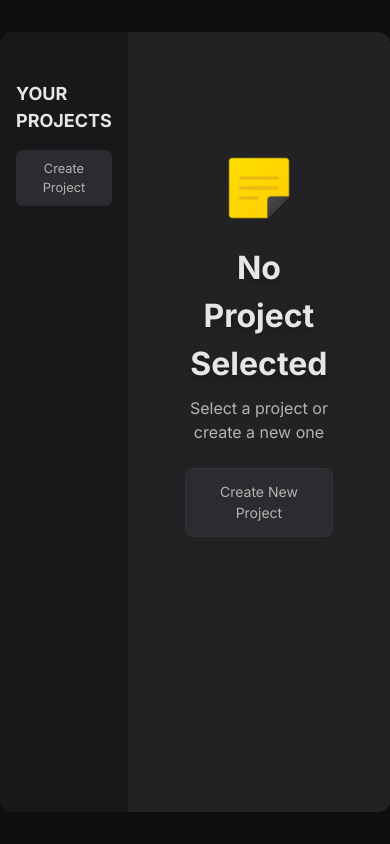
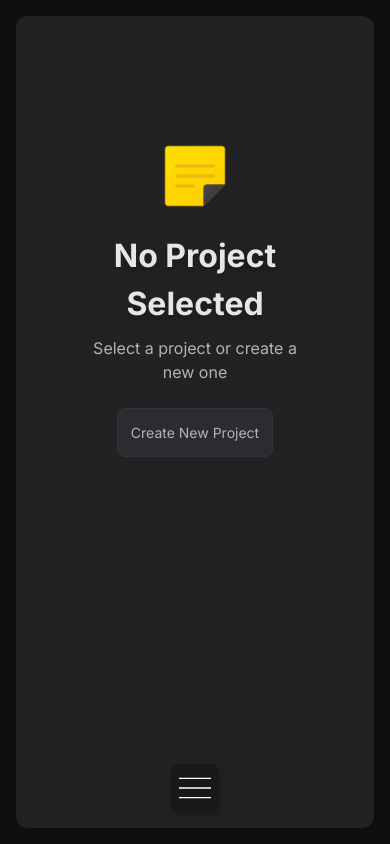
Before and after one commit to Fanitonia/mini-reacts, a React (Vite) app: page /#/project-manager in a window 390 px wide. Built offline with nearby package versions, Linux system fonts and the light colour scheme.

Commit message:
feat(project-manager) add mobile menu and improvements on responsiveness

```diff
--- a/src/modules/project-manager/ProjectManager.module.scss
+++ b/src/modules/project-manager/ProjectManager.module.scss
@@ -3,23 +3,20 @@
 
 .global-container {
   @include flex-justify();
-  height: 100%;
+  min-height: 100dvh;
+  background-color: var(--color-bg-dark);
   font-family: "Inter", sans-serif;
-  background-color: var(--color-bg-dark);
 
   > main {
     @include flex();
-    max-width: 70%;
-    flex: 1 0 auto;
+    position: relative;
+    flex: 1;
+    max-width: 60rem;
+    min-height: 500px;
     margin: 2rem;
 
-    @media (max-width: 768px) {
-      margin: 2rem 4%;
-      max-width: 100%;
+    @media (max-width: 767px) {
+      margin: 1rem;
     }
   }
-
-  button {
-    cursor: pointer;
-  }
 }
--- /dev/null
+++ b/src/modules/project-manager/components/MobileMenu/MobileMenu.module.scss
@@ -0,0 +1,67 @@
+@use "@styles/mixins.scss" as *;
+
+.mobile-menu {
+  display: none;
+  width: fit-content;
+  position: relative;
+
+  @media (max-width: 767px) {
+    display: block;
+    position: absolute;
+    left: 0;
+    right: 0;
+    bottom: 0;
+    margin: 0 auto;
+  }
+
+  > button {
+    padding: 0.5rem;
+    margin-bottom: 1rem;
+    background-color: var(--color-bg);
+    border: none;
+    border-radius: 0.5rem;
+    box-shadow: var(--shadow);
+    overflow: hidden;
+
+    > img {
+      height: 2rem;
+    }
+  }
+
+  > .open-menu {
+    position: absolute;
+    bottom: 5rem;
+    left: 50%;
+    transform: translateX(-50%);
+    min-width: 10rem;
+    font-size: 0.875rem;
+    background-color: var(--color-bg);
+    border: 1px solid var(--color-border-muted);
+    border-radius: 0.5rem;
+    box-shadow: var(--shadow);
+    padding: 1rem;
+
+    @include flex(column, 10px);
+
+    > li {
+        text-align: center;
+
+      > button {
+        width: 100%;
+        color: var(--color-text);
+        background-color: transparent;
+        border: none;
+        border-radius: 0.5rem;
+        padding: 0.25rem 0.5rem;
+      }
+    }
+
+    >button {
+        color: var(--color-text-muted);
+        background-color: var(--color-bg-light);
+        border: 1px solid var(--color-border);
+        border-radius: 0.5rem;
+        padding: 0.25rem 0.5rem;
+    }
+  }
+}
--- /dev/null
+++ b/src/modules/project-manager/components/MobileMenu/MobileMenu.tsx
@@ -0,0 +1,47 @@
+import { useState } from "react";
+import styles from "./MobileMenu.module.scss";
+import type { ProjectsState } from "../../types/ProjectsState";
+import menu from "../../assets/menu.svg";
+import menuOpen from "../../assets/menu-open.svg";
+
+type MobileMenuProps = {
+    projectsState: ProjectsState,
+    onSelect: (id: string) => void
+    onShowCreateProject: () => void
+}
+
+export default function MobileMenu({ projectsState, onSelect, onShowCreateProject }: MobileMenuProps) {
+    const [isMenuOpen, setIsMenuOpen] = useState(false);
+    const menuIcon = isMenuOpen ? menuOpen : menu;
+
+    function toggleMenu() {
+        setIsMenuOpen(prevState => (!prevState))
+    }
+
+    function onSelectProject(id: string)  {
+        onSelect(id);
+        toggleMenu();
+    }
+
+    function onCreateProject() {
+        onShowCreateProject();
+        toggleMenu();
+    }
+
+    return (
+        <div className={styles["mobile-menu"]}>
+            <button onClick={toggleMenu}> <img src={menuIcon} alt="Menu" /></button>
+
+            {isMenuOpen &&
+                <div className={styles["open-menu"]}>
+                    {projectsState.projects.map((project, index) => (
+                        <li key={index}>
+                            <button onClick={() => onSelectProject(project.id)} >{project.title}</button>
+                        </li>
+                    ))}
+                    <button onClick={onCreateProject}>Create Project</button>
+                </div>
+            }
+        </div>
+    )
+}
--- a/src/modules/project-manager/components/ProjectSelected/ProjectSelected.module.scss
+++ b/src/modules/project-manager/components/ProjectSelected/ProjectSelected.module.scss
@@ -15,13 +15,14 @@
       justify-content: space-between;
 
       > h1 {
-        font-size: 1.75rem;
+        font-size: clamp(1.5rem, 0.738rem + 3.81vw, 1.75rem);
       }
 
       > button {
         background: none;
         border: none;
         color: var(--color-text-muted);
+        font-size: clamp(0.875rem, 0.494rem + 1.905vw, 1rem);
 
         &:hover {
           color: var(--color-text);
@@ -31,6 +32,7 @@
 
     > .date {
       color: var(--color-text-muted);
+      font-size: clamp(0.875rem, 0.494rem + 1.905vw, 1rem);
     }
 
     > .description {
--- a/src/modules/project-manager/components/ProjectView/ProjectView.module.scss
+++ b/src/modules/project-manager/components/ProjectView/ProjectView.module.scss
@@ -2,9 +2,14 @@
 
 .project-view-container {
   @include flex-justify();
-  flex-grow: 1;
-  padding: min(2rem, 5%);
   background-color: var(--color-bg-light);
   border-top-right-radius: 0.75rem;
   border-bottom-right-radius: 0.75rem;
+  padding: 1.5rem;
+  flex: 4;
+
+  @media (max-width: 767px) {
+    border-top-left-radius: 0.75rem;
+    border-bottom-left-radius: 0.75rem;
+  }
 }
--- a/src/modules/project-manager/components/Sidebar/ProjectsSidebar.module.scss
+++ b/src/modules/project-manager/components/Sidebar/ProjectsSidebar.module.scss
@@ -1,13 +1,16 @@
 @use "@styles/mixins.scss" as *;
 
 .aside-container {
-  width: 30%;
-  min-width: min-content;
-  padding: 3rem 1rem;
   background-color: var(--color-bg);
   color: var(--color-text);
   border-top-left-radius: 0.75rem;
   border-bottom-left-radius: 0.75rem;
+  padding: 3rem 1rem;
+  flex: 1;
+
+  @media (max-width: 767px) {
+    display: none;
+  }
 
   > h2 {
     margin-bottom: 1rem;
@@ -58,18 +61,3 @@
     }
   }
 }
-
-@media (min-width: 768px) {
-  .aside-container {
-    width: 16rem;
-    padding: 3rem 2rem;
-
-    > h2 {
-      font-size: 1.25rem;
-    }
-
-    > button {
-      font-size: 0.9rem;
-    }
-  }
-}
--- a/src/modules/project-manager/components/Sidebar/ProjectsSidebar.tsx
+++ b/src/modules/project-manager/components/Sidebar/ProjectsSidebar.tsx
@@ -1,7 +1,7 @@
 import styles from "./ProjectsSidebar.module.scss";
 import type { ProjectData } from "../../types/ProjectData";
 import type { ProjectsState } from "../../types/ProjectsState";
-
+import MobileMenu from "../MobileMenu/MobileMenu";
 
 type SideBarProps = {
     onShowCreateProject: () => void,
@@ -16,6 +16,7 @@ export default function ProjectsSideBar({ onShowCreateProject, onSelectProject,
     }
 
     return (
+        <>
         <aside className={styles["aside-container"]}>
             <h2>Your Projects</h2>
             <button onClick={onShowCreateProject}>Create Project</button>
@@ -27,5 +28,11 @@ export default function ProjectsSideBar({ onShowCreateProject, onSelectProject,
                 ))}
             </ul>
         </aside>
+        <MobileMenu
+            projectsState={projectsState}
+            onSelect={onSelectProject}
+            onShowCreateProject={onShowCreateProject}
+        />
+        </>
     )
 }
--- a/src/modules/project-manager/components/Tasks/Tasks.module.scss
+++ b/src/modules/project-manager/components/Tasks/Tasks.module.scss
@@ -5,6 +5,7 @@
 
     >h2 {
         margin-bottom: 0.5rem;
+        font-size: clamp(1.25rem, 0.488rem + 3.81vw, 1.5rem);
     }
 
     >.add-task-container {
@@ -17,6 +18,7 @@
             border: 1px solid transparent;
             border-radius: 0.5rem;
             padding: 0.25rem 0.375rem;
+            font-size: clamp(0.875rem, 0.494rem + 1.905vw, 1rem);
 
             &:focus {
                 outline: none;
@@ -34,6 +36,7 @@
             border-radius: 0.5rem;
             color: var(--color-text-muted);
             padding: 0 0.5rem;
+            font-size: clamp(0.875rem, 0.494rem + 1.905vw, 1rem);
 
             &:hover {
                 color: var(--color-text);
@@ -54,10 +57,11 @@
             >span {
                 flex-grow: 1;
                 margin-right: 0.5rem;
+                font-size: clamp(0.875rem, 0.494rem + 1.905vw, 1rem);
             }
 
             >button {
-                font-size: 0.875rem;
+                font-size: clamp(0.75rem, 0.369rem + 1.905vw, 0.875rem);
                 color: var(--color-text-muted);
                 height: min-content;
                 background-color: transparent;
--- a/src/styles/globals.css
+++ b/src/styles/globals.css
@@ -28,8 +28,13 @@
   margin: 0;
 }
 
-html, body, #root {
-  height: 100%;
+html, body {
+  min-height: 100dvh;
+  height: auto;
+}
+
+#root {
+  min-height: 100dvh;
 }
 
 body {
```
Also changed, not shown: src/modules/project-manager/assets/menu-open.svg (added), src/modules/project-manager/assets/menu.svg (added).
